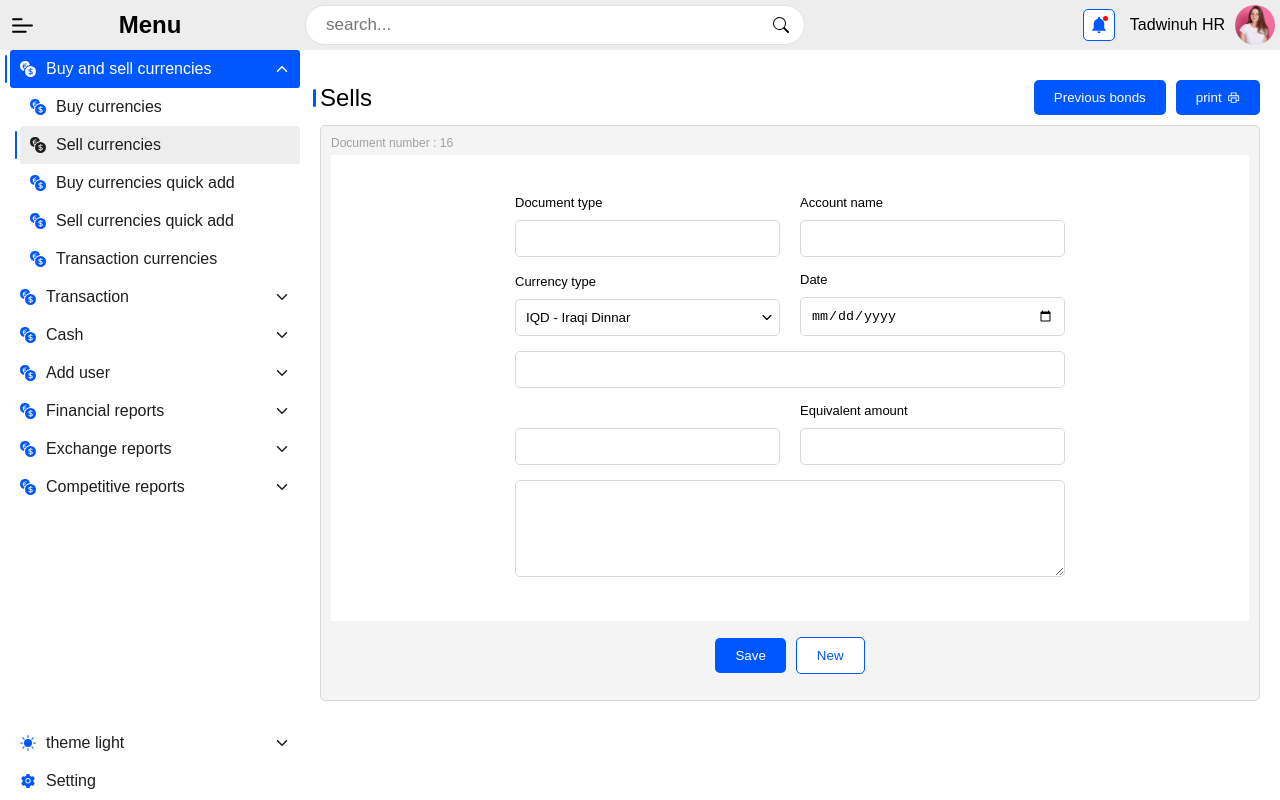
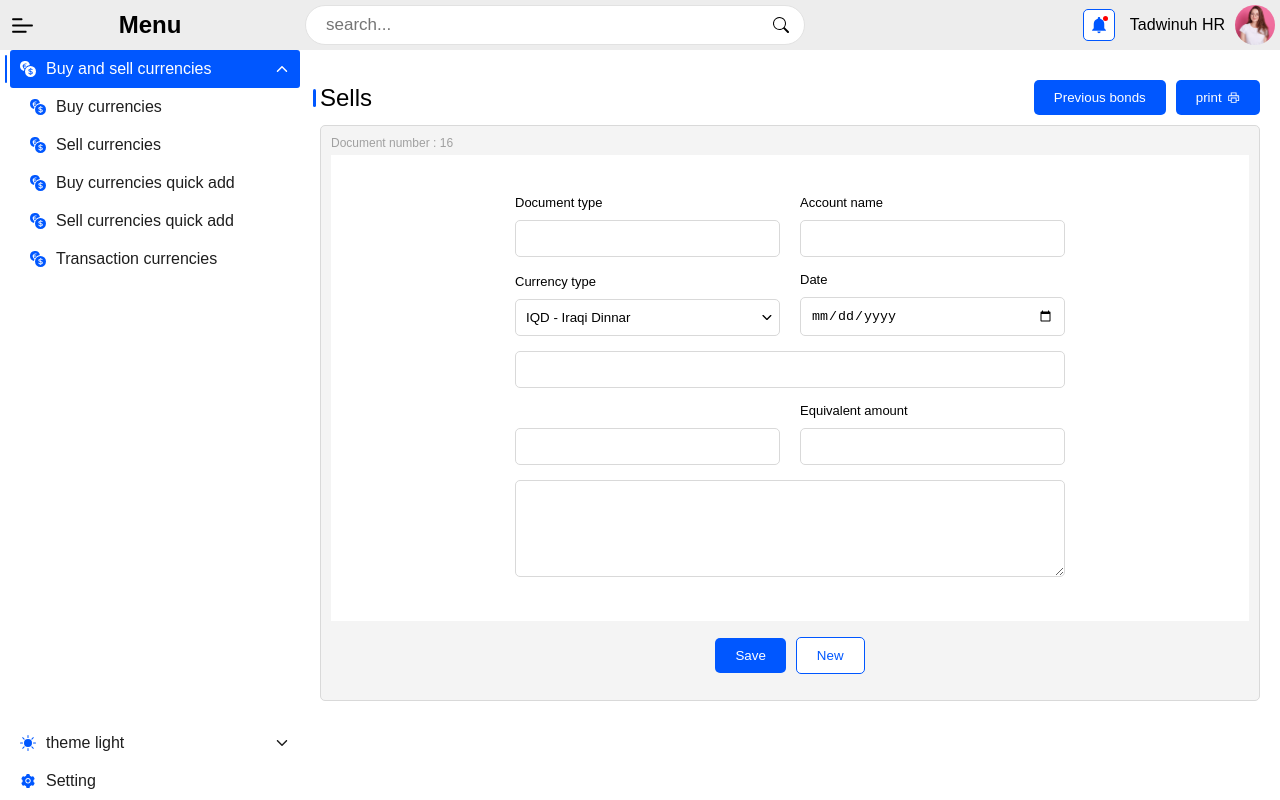
Before and after one commit to AhmedSama/Tadwinuh, a React (Vite) app: page / in a window 1280 px wide. Both pictures are taken after a click on the item "Buy and sell currencies". Built offline with nearby package versions, Linux system fonts and the light colour scheme; a web font is replaced by a local one.

Commit message:
navigation working

```diff
--- a/src/App.tsx
+++ b/src/App.tsx
@@ -28,6 +28,9 @@ import AddCustomer from "./pages/AddCustomer"
 import User from "./pages/User"
 import Currency from "./pages/Currency"
 import ChangePassword from "./pages/ChangePassword"
+
+import { Link, Route, Routes, useLocation } from 'react-router-dom';
+
 
 const currencyOptions = [
   'IQD - Iraqi Dinnar',
@@ -148,6 +151,7 @@ function App() {
   const [currentPage,setCurrentPage] = useState<string|null>(null)
   const theme = useSelector((state:RootState) => state.theme)
   const dispatch = useDispatch()
+  const location = useLocation();
   function toggleTheme(theme:string) {
     dispatch(setTheme(theme))
   }
@@ -174,8 +178,18 @@ function App() {
 
           <nav className="sidebar-nav">
             {
-              <Tree setPage={(text:string) => setCurrentPage(text)} page={currentPage} items={pages} />
+              // <Tree setPage={(text:string) => setCurrentPage(text)} page={currentPage} items={pages} />
             }
+            <ul>
+
+              <ListItem icon={<BsCurrencyExchange />} text="Buy and sell currencies">
+                  <ListItem icon={<BsCurrencyExchange />} active={location.pathname === "/buy"} to="/buy" text="Buy currencies" />
+                  <ListItem icon={<BsCurrencyExchange />} active={location.pathname === "/sell"} to="/sell" text="Sell currencies" />
+                  <ListItem icon={<BsCurrencyExchange />} active={location.pathname === "/buyfast"} to="/buyfast" text="Buy currencies quick add" />
+                  <ListItem icon={<BsCurrencyExchange />} active={location.pathname === "/sellfast"} to="/sellfast" text="Sell currencies quick add" />
+                  <ListItem icon={<BsCurrencyExchange />} active={location.pathname === "/transaction"} to="/transaction" text="Transaction currencies" />
+              </ListItem>
+            </ul>
           </nav>
 
           <div className="sidebar-footer">
@@ -219,7 +233,18 @@ function App() {
                 </div>
           </div>
           <div className="main-container">
-              <Sells />
+          <Routes>
+            <Route path="/" element={<Sells />} />
+            <Route path="/sell" element={<Sells />} />
+            <Route path="/buy" element={<Sells />} />
+            <Route path="/transaction" element={<TransactionCurrencies />} />
+            <Route path="/sellfast" element={<SellCurrencyFastEntry />} />
+            <Route path="/buyfast" element={<SellCurrencyFastEntry />} />
+            <Route path="/user" element={<User />} />
+            <Route path="/currency" element={<Currency />} />
+            <Route path="/add-customer" element={<AddCustomer />} />
+            {/* Add more routes for other pages/components */}
+          </Routes>
             <div className="main-actions p">
                 <button className="btn">Save</button>
                 <button className="btn secondary">New</button>
--- a/src/components/ListItem.tsx
+++ b/src/components/ListItem.tsx
@@ -3,14 +3,14 @@ import {IoIosArrowDown,IoIosArrowUp} from "react-icons/io"
 import { Link } from "react-router-dom"
 type ListItemType = {
     text : string,
-    icon : React.ReactNode,
+    icon? : React.ReactNode,
     children? : React.ReactNode,
     onClicked? : (text:string) => void,
     active? : boolean,
     to? : string
 }
 
-const ListItem = ({text,icon,children,onClicked,active,to} : ListItemType) => {
+const ListItem = ({text,icon,children,onClicked,active,to=""} : ListItemType) => {
 
     const [show,setShow] = useState(false)
     function handleClick(text:string){
@@ -20,6 +20,38 @@ const ListItem = ({text,icon,children,onClicked,active,to} : ListItemType) => {
       if(onClicked){
         onClicked(text)
       }
+    }
+    if(to !== ""){
+      return(
+    <>
+        <Link to={to}>
+      <li  onClick={() => handleClick(text)}  className={`list-item ${ active || show ? "active" : ""}`}>
+          <div className="icon-text">
+              <div className="active-left-bar"></div>
+              <div className="icon center">
+                  {icon}
+              </div>
+              <div className="text">
+              <p>{text}</p>
+              </div>
+          </div>
+          {
+            show ?
+            children && <IoIosArrowUp className="arrow-icon" />
+              :
+              children && <IoIosArrowDown className="arrow-icon" />
+
+            }
+        </li>
+        </Link>
+        {
+          children && show &&
+          <ul className="sub-menu">
+              {children}
+          </ul>
+        }
+    </>
+      )
     }
   return (
 
@@ -44,9 +76,9 @@ const ListItem = ({text,icon,children,onClicked,active,to} : ListItemType) => {
       </li>
       {
         children && show &&
-        <div className="sub-menu">
+        <ul className="sub-menu">
             {children}
-        </div>
+        </ul>
       }
     </>
   )
--- a/src/components/SelectOption.tsx
+++ b/src/components/SelectOption.tsx
@@ -1,6 +1,5 @@
 // SelectOption.tsx
-import React, { useState, useEffect, useRef, MouseEvent } from 'react';
-import { HiSelector } from 'react-icons/hi';
+import React, { useState, useEffect, useRef } from 'react';
 import {BiCheck} from 'react-icons/bi'
 import {IoIosArrowDown,IoIosArrowUp} from "react-icons/io"
 
--- a/src/main.tsx
+++ b/src/main.tsx
@@ -4,12 +4,15 @@ import App from './App.tsx'
 import { store } from './store/store.ts'
 import { Provider } from 'react-redux'
 import './style/mainStyle.scss'
+import { BrowserRouter } from 'react-router-dom';
 
 ReactDOM.createRoot(document.getElementById('root')!).render(
   <React.StrictMode>
-    <Provider store={store}>
-      <App />
-    </Provider>
+    <BrowserRouter>
+      <Provider store={store}>
+        <App />
+      </Provider>
+    </BrowserRouter>
   </React.StrictMode>,
 )
 
```
